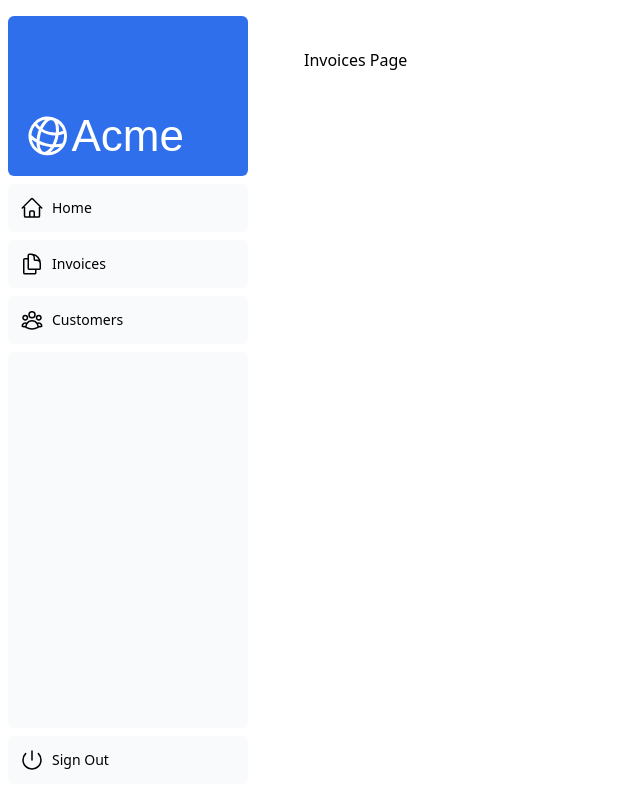
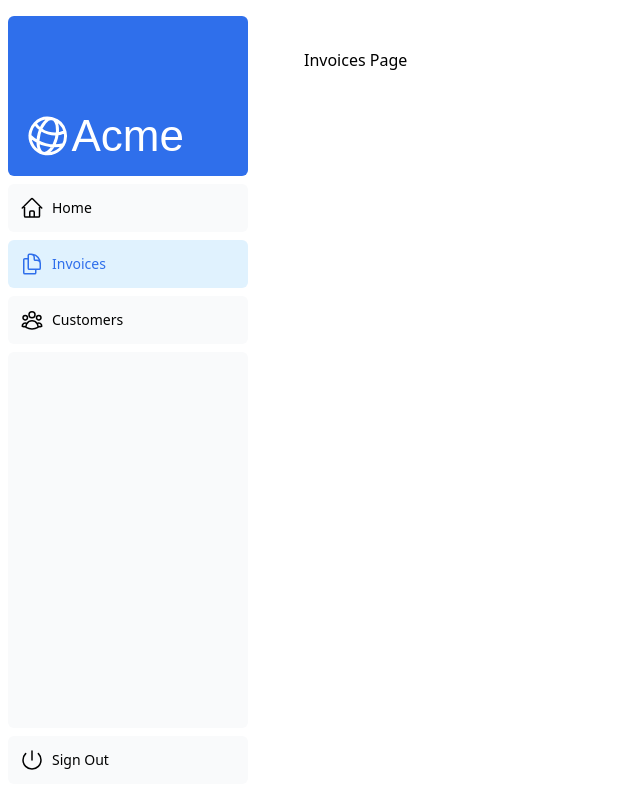
Before and after one commit to hrd5569/study-nextjs, a Next.js app: page /dashboard/invoices in a window 1280 px wide. Shown: the whole page, without its empty margins (0-640 px from the left). Built offline with nearby package versions, Linux system fonts and the light colour scheme; a web font is replaced by a local one.

Commit message:
Chapter 5: Navigating Between Pages

```diff
--- a/app/ui/dashboard/nav-links.tsx
+++ b/app/ui/dashboard/nav-links.tsx
@@ -1,11 +1,14 @@
+'use client';
+
 import {
   UserGroupIcon,
   HomeIcon,
   DocumentDuplicateIcon,
 } from '@heroicons/react/24/outline';
+import Link from 'next/link';
+import { usePathname } from 'next/navigation';
+import clsx from 'clsx';
 
-// Map of links to display in the side navigation.
-// Depending on the size of the application, this would be stored in a database.
 const links = [
   { name: 'Home', href: '/dashboard', icon: HomeIcon },
   {
@@ -17,19 +20,26 @@ const links = [
 ];
 
 export default function NavLinks() {
+  const pathname = usePathname();
+
   return (
     <>
       {links.map((link) => {
         const LinkIcon = link.icon;
         return (
-          <a
+          <Link
             key={link.name}
             href={link.href}
-            className="flex h-[48px] grow items-center justify-center gap-2 rounded-md bg-gray-50 p-3 text-sm font-medium hover:bg-sky-100 hover:text-blue-600 md:flex-none md:justify-start md:p-2 md:px-3"
+            className={clsx(
+              'flex h-[48px] grow items-center justify-center gap-2 rounded-md bg-gray-50 p-3 text-sm font-medium hover:bg-sky-100 hover:text-blue-600 md:flex-none md:justify-start md:p-2 md:px-3',
+              {
+                'bg-sky-100 text-blue-600': pathname === link.href,
+              },
+            )}
           >
             <LinkIcon className="w-6" />
             <p className="hidden md:block">{link.name}</p>
-          </a>
+          </Link>
         );
       })}
     </>
```
